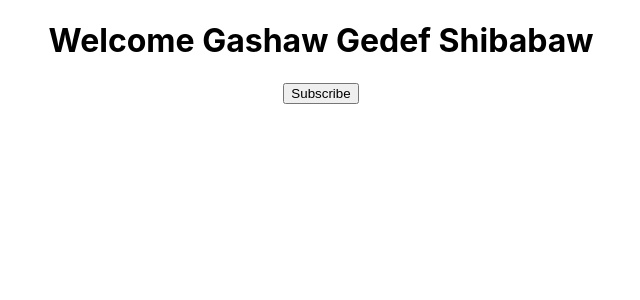
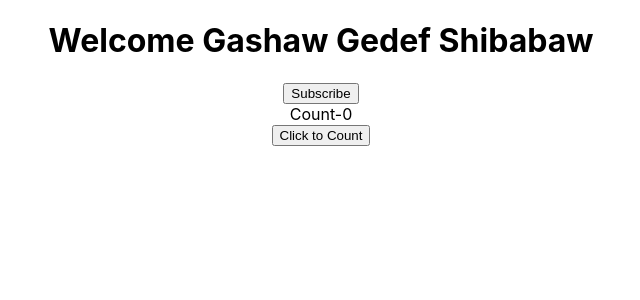
Before and after one commit to gashawgedef/react-fundamentals-scratch, a React (Create React App) app in the folder helloworld/: page / in a window 1280 px wide. Shown: the top 300 px of the page, without its empty margins (319-959 px from the left). Built offline with nearby package versions, Linux system fonts and the light colour scheme.

Commit message:
react fundamentals set state

```diff
--- a/helloworld/src/App.js
+++ b/helloworld/src/App.js
@@ -5,6 +5,7 @@
 import Hello from './components/Hello';
 import Gallery from './components/Profile';
 import Message from './components/Message';
+import Counter from './components/Counter';
 
 function App() {
   return (
@@ -19,6 +20,7 @@
       this is children three
       </Great> */}
       <Message/>
+      <Counter/>
       {/* <Welcome/>
       <Hello/>
       <Gallery/> */}
--- /dev/null
+++ b/helloworld/src/components/Counter.js
@@ -0,0 +1,28 @@
+import React, { Component } from "react";
+export class Counter extends Component{
+
+    constructor(props){
+      super(props)
+      this.state={
+        count:0
+      }
+    }
+    increament(){
+        this.setState({
+            count:this.state.count+1
+        })
+        console.log(this.state.count);
+    }
+    render(){
+        return(
+            <div>
+               <div>
+                Count-{this.state.count}
+               </div>
+               <button onClick={()=>this.increament()}>Click to Count</button>
+            </div>
+        )
+    }
+}
+
+export default Counter
```
